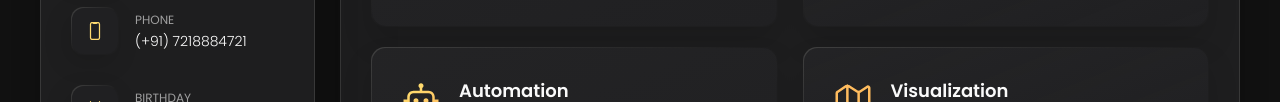
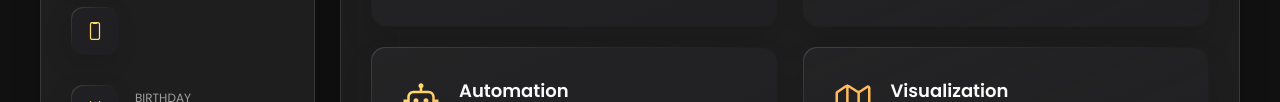
Before and after one commit to pratik-mahadik/pratik-mahadik.github.io, a plain HTML site: page index.html in a window 1280 px wide. Shown: the part 514-616 px from the top of the page. Drawn offline with nearby package versions, Linux system fonts and the light colour scheme.

Commit message:
Update index.html

```diff
--- a/index.html
+++ b/index.html
@@ -85,11 +85,11 @@
               <ion-icon name="phone-portrait-outline"></ion-icon>
             </div>
 
-            <div class="contact-info">
+<!--             <div class="contact-info">
               <p class="contact-title">Phone</p>
 
               <a href="tel:+917218884721" class="contact-link">(+91) 7218884721</a>
-            </div>
+            </div> -->
 
           </li>
 
```
